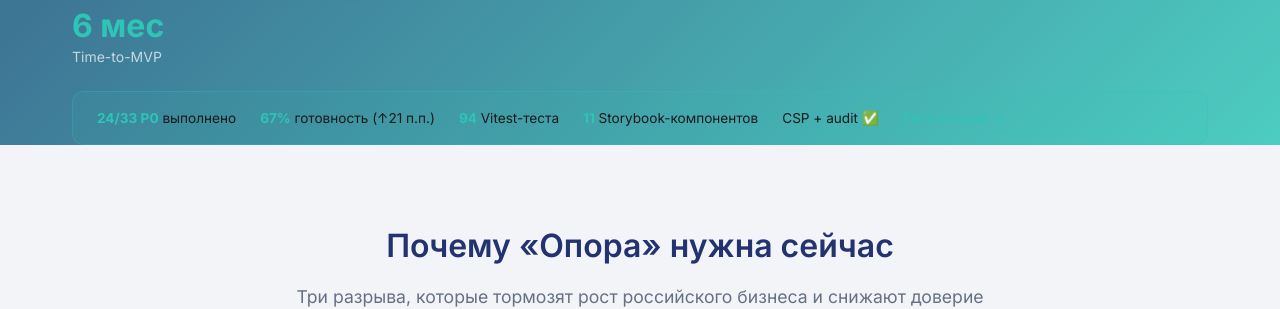
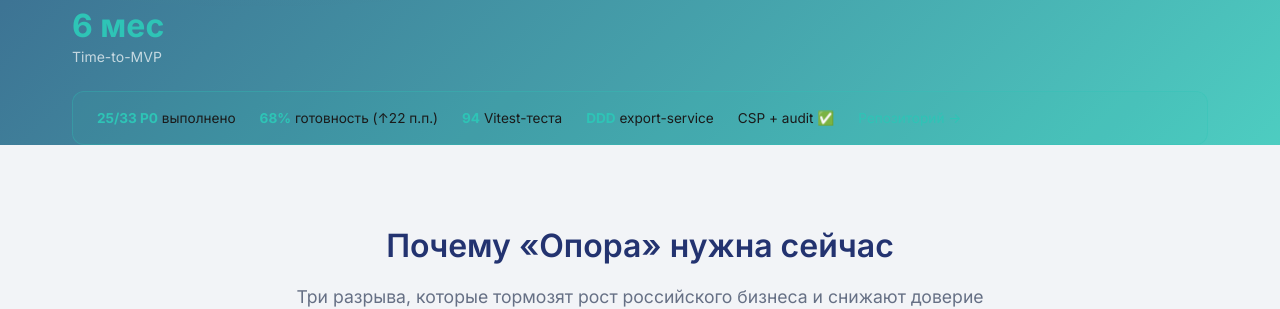
Before and after one commit to AlexanderNarbaev/opora-landing, a Jekyll site: the page built from index.md, in a window 1280 px wide and 900 px high, scrolled down 622 px. Shown: the part 150-459 px from the top of the window. Built offline with Jekyll 4.4.1, drawn with Linux system fonts in a browser that asks for light colours.

Commit message:
chore: метрики 25/33 P0, 68%, DDD export-service

```diff
--- a/index.md
+++ b/index.md
@@ -56,10 +56,10 @@ description: «Опора» — национальная цифровая эко
 
     <!-- Статус разработки (14.07.2026) -->
     <div class="hero-dev-status">
-      <div class="dev-stat"><strong>24/33 P0</strong> выполнено</div>
-      <div class="dev-stat"><strong>67%</strong> готовность (↑21 п.п.)</div>
+      <div class="dev-stat"><strong>25/33 P0</strong> выполнено</div>
+      <div class="dev-stat"><strong>68%</strong> готовность (↑22 п.п.)</div>
       <div class="dev-stat"><strong>94</strong> Vitest-теста</div>
-      <div class="dev-stat"><strong>11</strong> Storybook-компонентов</div>
+      <div class="dev-stat"><strong>DDD</strong> export-service</div>
       <div class="dev-stat">CSP + audit ✅</div>
       <div class="dev-stat"><a href="https://github.com/AlexanderNarbaev/opora" style="color:#2EC4B6">Репозиторий →</a></div>
     </div>
```
